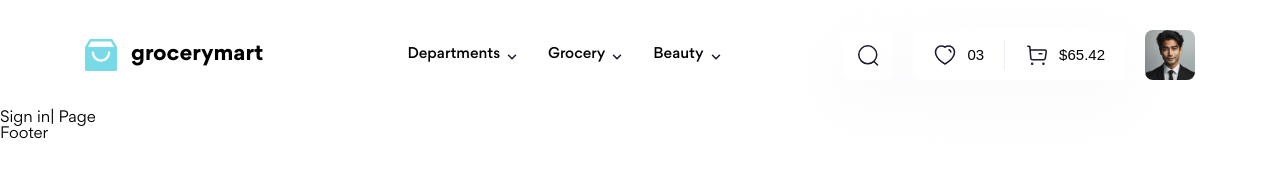
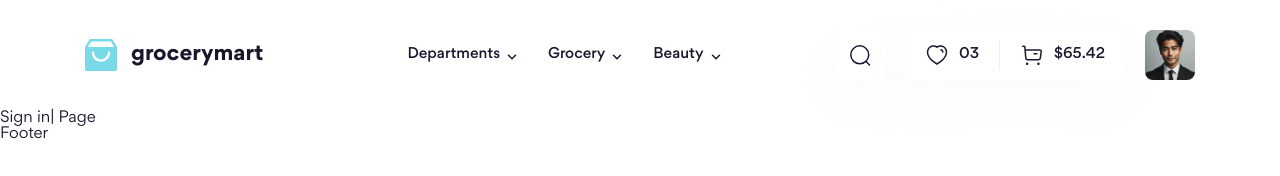
Before and after one commit to MayHoang23/htmlcss-project-08, a website: page sign-in.html in a window 1280 px wide. Drawn offline with Linux system fonts and the light colour scheme.

Commit message:
khắc phục Header

```diff
--- a/scss/base/_base.scss
+++ b/scss/base/_base.scss
@@ -1,5 +1,10 @@
 *, ::before, ::after{
     box-sizing: border-box;
+}
+
+:root{
+    --text-color: #1A162E;
+    --icon-color: brightness(0) saturate(100%) invert(6%) sepia(77%) saturate(1431%) hue-rotate(230deg) brightness(87%) contrast(92%);
 }
 
 html{
@@ -9,6 +14,7 @@ html{
 body{
     font-size: 1.6rem;
     font-family: Gordita, 'sans-serif';
+    color: var(--text-color);
 }
 
 a{
@@ -21,3 +27,12 @@ button{
     outline: none;
     background: transparent;
 }
+
+button, input, textarea, select{
+    font-family: inherit;
+    color: inherit;
+}
+
+.icon{
+    filter: var(--icon-color);
+}
--- a/scss/layout/_header.scss
+++ b/scss/layout/_header.scss
@@ -1,10 +1,14 @@
+%flexItemsCenter{
+    display: flex;
+    align-items: center;
+}
+
 .header{
     background: #EEE;
 }
 
 .top-bar{
-    display: flex;
-    align-items: center;
+    @extend %flexItemsCenter;
     padding: 30px 0;
 }
 
@@ -13,14 +17,12 @@
     margin-right: auto;
 
     &__list{
-        display: flex;
-        align-items: center;
+        @extend %flexItemsCenter;
         gap: 30px;
     }
 
     &__link{
-        display: flex;
-        align-items: center;
+        @extend %flexItemsCenter;
         gap: 6px;
         font-size: 1.5rem;
         font-weight: 500;
@@ -33,13 +35,11 @@
 }
 
 .top-atc{
-    display: flex;
-    align-items: center;
+    @extend %flexItemsCenter;
     gap: 20px;
 
     &__group{
-        display: flex;
-        align-items: center;
+        @extend %flexItemsCenter;
 
         min-width: 50px;
         height: 50px;
@@ -54,10 +54,10 @@
     }
 
     &__btn{
-        display: flex;
-        align-items: center;
+        @extend %flexItemsCenter;
         gap: 10px;
         padding: 13px 20px;
+        cursor: pointer;
     }
 
     &__title{
@@ -78,5 +78,6 @@
         height: 50px;
         object-fit: cover;
         border-radius: 8px;
+        cursor: pointer;
     }
 }
--- a/template/header.html
+++ b/template/header.html
@@ -1,14 +1,14 @@
 <div class="container">
     <div class="top-bar">
         <!-- Logo -->
-        <div class="logo">
+        <a href="./" class="logo">
             <img
                 src="./assets/icons/logo.svg"
                 alt="Grocerymart"
                 class="logo__img"
             />
             <h1 class="logo__title">grocerymart</h1>
-        </div>
+        </a>
 
         <!-- Navbar -->
         <nav class="navbar">
@@ -19,7 +19,7 @@
                         <img
                             src="./assets/icons/arrow-down.svg"
                             alt="Departments"
-                            class="navbar__arrow"
+                            class="icon navbar__arrow"
                     /></a>
                 </li>
                 <li>
@@ -28,7 +28,7 @@
                         <img
                             src="./assets/icons/arrow-down.svg"
                             alt="Grocery"
-                            class="navbar__arrow"
+                            class="icon navbar__arrow"
                         />
                     </a>
                 </li>
@@ -38,7 +38,7 @@
                         <img
                             src="./assets/icons/arrow-down.svg"
                             alt="Beauty"
-                            class="navbar__arrow"
+                            class="icon navbar__arrow"
                     /></a>
                 </li>
             </ul>
@@ -51,7 +51,7 @@
                     <img
                         src="./assets/icons/search.svg"
                         alt="Search"
-                        class="top-atc__icon"
+                        class="icon top-atc__icon"
                     />
                 </button>
             </div>
@@ -61,7 +61,7 @@
                     <img
                         src="./assets/icons/heart.svg"
                         alt="Heart"
-                        class="top-atc__icon"
+                        class="icon top-atc__icon"
                     />
                     <span class="top-atc__title">03</span>
                 </button>
@@ -70,7 +70,7 @@
                     <img
                         src="./assets/icons/buy.svg"
                         alt="Buy"
-                        class="top-atc__icon"
+                        class="icon top-atc__icon"
                     />
                     <span class="top-atc__title">$65.42</span>
                 </button>
```
Also changed, not shown: assets/css/base/index.css, assets/css/main.css, 2 other files.
